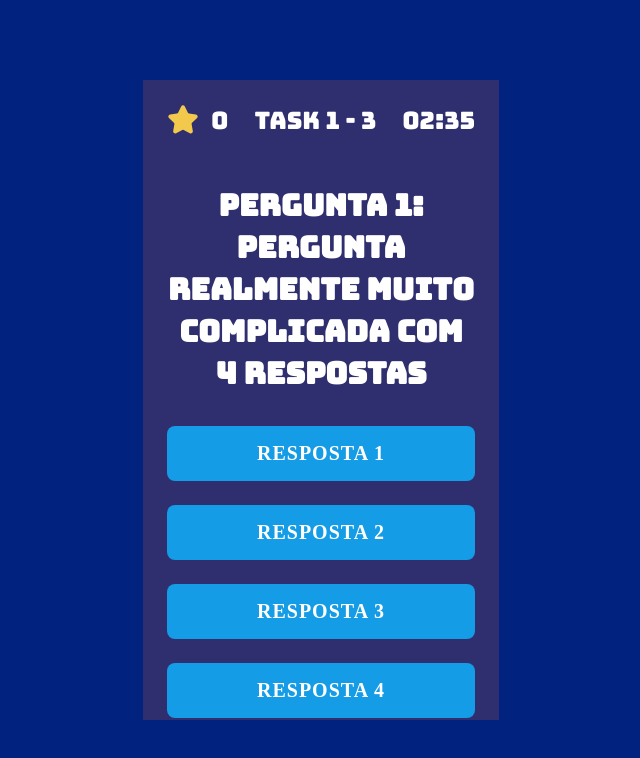
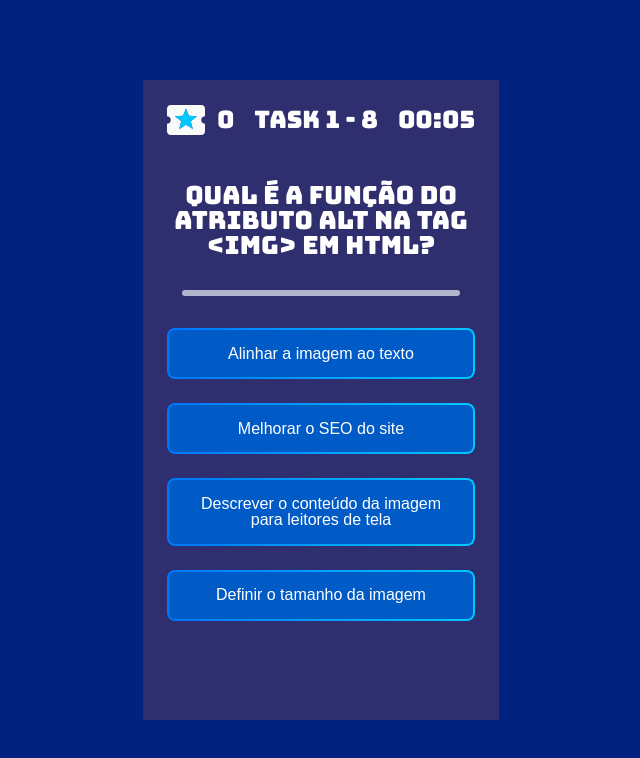
Before and after one commit to marcoskrgr/frontend, a React (Vite) app: page /quiz in a window 1280 px wide. Shown: the top 758 px of the page, without its empty margins (319-959 px from the left). Built offline with nearby package versions, Linux system fonts and the light colour scheme.

Commit message:
QUIZ-13 - Implementção do timer juntamente com a contagem de pontos, com leves ajustes no css

```diff
--- a/src/components/Quiz/index.jsx
+++ b/src/components/Quiz/index.jsx
@@ -1,44 +1,103 @@
-import { Star } from "lucide-react";
-import { useState } from "react";
+import { useState, useEffect } from "react";
 import classNames from "classnames";
 import styles from "./style.module.css";
+import Vector from "../../assets/vector.svg";
 
 export const QuizScreen = () => {
   const [currentQuestion, setCurrentQuestion] = useState(0);
   const [selectedAnswer, setSelectedAnswer] = useState(null);
   const [showFeedback, setShowFeedback] = useState(false);
   const [score, setScore] = useState(0);
+  const [timer, setTimer] = useState(0);
+
+  useEffect(() => {
+    const countdown = setInterval(() => {
+      setTimer((prev) => {
+        return prev + 1;
+      });
+    }, 1000);
+
+    return () => clearInterval(countdown);
+  }, []);
+
+  const minutes = String(Math.floor(timer / 60)).padStart(2, "0");
+  const seconds = String(timer % 60).padStart(2, "0");
 
 const questions = [
   {
-      question: "PERGUNTA 1: PERGUNTA REALMENTE MUITO COMPLICADA COM 4 RESPOSTAS",
+    question: "Qual é a função do atributo alt na tag <img> em HTML?",
     answers: [
-        { text: "RESPOSTA 1", isCorrect: false },
-        { text: "RESPOSTA 2", isCorrect: false },
-        { text: "RESPOSTA 3", isCorrect: false },
-        { text: "RESPOSTA 4", isCorrect: true },
+      { text: "Alinhar a imagem ao texto", isCorrect: false },
+      { text: "Melhorar o SEO do site", isCorrect: false },
+      { text: "Descrever o conteúdo da imagem para leitores de tela", isCorrect: true },
+      { text: "Definir o tamanho da imagem", isCorrect: false },
     ],
   },
   {
-      question: "PERGUNTA 2: OUTRA PERGUNTA COM 4 RESPOSTAS",
+    question: "Qual a diferença principal entre class e id no CSS?",
     answers: [
-        { text: "RESPOSTA A", isCorrect: false },
-        { text: "RESPOSTA B", isCorrect: false },
-        { text: "RESPOSTA C", isCorrect: false },
-        { text: "RESPOSTA D", isCorrect: true },
+      { text: "class permite estilizar apenas um elemento; id pode ser usado em vários elementos", isCorrect: false },
+      { text: "class é utilizado apenas em JavaScript; id apenas em CSS", isCorrect: false },
+      { text: "class pode ser reutilizada em vários elementos; id deve ser único na página", isCorrect: true },
+      { text: "class tem prioridade maior que id", isCorrect: false },
     ],
   },
   {
-      question: "PERGUNTA 3: MAIS UMA PERGUNTA PARA TESTE",
+    question: "O que faz a propriedade CSS flex-wrap no Flexbox?",
     answers: [
-        { text: "OPÇÃO 1", isCorrect: false },
-        { text: "OPÇÃO 2", isCorrect: false },
-        { text: "OPÇÃO 3", isCorrect: false },
-        { text: "OPÇÃO 4", isCorrect: true },
+      { text: "Define a direção dos itens flexíveis", isCorrect: false },
+      { text: "Controla se os itens flexíveis podem quebrar em várias linhas", isCorrect: true },
+      { text: "Ajusta automaticamente a largura dos itens para caber no contêiner", isCorrect: false },
+      { text: "Alinha verticalmente os itens no contêiner", isCorrect: false },
     ],
   },
-    // mais perguntas perguntas aqui kk
+  {
+    question: "Qual é o resultado de typeof NaN em JavaScript?",
+    answers: [
+      { text: "\"undefined\"", isCorrect: false },
+      { text: "\"object\"", isCorrect: false },
+      { text: "\"number\"", isCorrect: true },
+      { text: "\"NaN\"", isCorrect: false },
+    ],
+  },
+  {
+    question: "O que o método Array.prototype.map() faz em JavaScript?",
+    answers: [
+      { text: "Altera o array original aplicando uma função a cada elemento", isCorrect: false },
+      { text: "Filtra elementos que satisfazem uma condição", isCorrect: false },
+      { text: "Ordena os elementos do array", isCorrect: false },
+      { text: "Cria um novo array com o resultado de uma função aplicada a cada elemento", isCorrect: true },
+    ],
+  },
+  {
+    question: "Para que serve o hook useEffect no React?",
+    answers: [
+      { text: "Gerenciar estado em componentes de classe", isCorrect: false },
+      { text: "Executar efeitos colaterais (fetch de dados, timers, manipulação do DOM) após a renderização", isCorrect: true },
+      { text: "Criar referências a elementos DOM", isCorrect: false },
+      { text: "Renderizar listas de forma otimizada", isCorrect: false },
+    ],
+  },
+  {
+    question: "Qual a principal diferença no escopo entre var e let em JavaScript?",
+    answers: [
+      { text: "var é block-scoped; let é function-scoped", isCorrect: false },
+      { text: "var é function-scoped (ou global); let é block-scoped", isCorrect: true },
+      { text: "var não pode ser reatribuída; let pode", isCorrect: false },
+      { text: "Não há diferença de escopo, apenas de hoisting", isCorrect: false },
+    ],
+  },
+  {
+    question: "O que acontece quando um formulário HTML dispara o evento submit?",
+    answers: [
+      { text: "Dispara imediatamente o envio sem validação", isCorrect: false },
+      { text: "Aciona o evento submit no próprio <form> antes de qualquer submissão efetiva, podendo ser interceptado", isCorrect: true },
+      { text: "Executa sempre o método form.submit() do DOM", isCorrect: false },
+      { text: "Somente valida o formulário, sem disparar evento", isCorrect: false },
+    ],
+  },
 ];
+
 
   const handleAnswerClick = (index) => {
     if (showFeedback) return;
@@ -57,9 +116,9 @@ export const QuizScreen = () => {
     if (next < questions.length) {
       setCurrentQuestion(next);
     } else {
-      // opcional: reiniciar do início ou mostrar resultado paia
       setCurrentQuestion(0);
       setScore(0);
+      setTimer(0);
     }
     setSelectedAnswer(null);
     setShowFeedback(false);
@@ -67,7 +126,7 @@ export const QuizScreen = () => {
 
   const getButtonClass = (answer, index) => {
     if (!showFeedback) {
-      return styles["answer-button"];
+      return classNames(styles["answer-button"], styles["gradient-border"]);
     }
     if (index === selectedAnswer) {
       return classNames(
@@ -89,17 +148,18 @@ export const QuizScreen = () => {
     <div className={styles["quiz-container"]}>
       <header className={styles["quiz-header"]}>
         <div className={styles["score-container"]}>
-          <Star className={styles["score-icon"]} />
+          <img src={Vector} alt="Score Icon" />
           <span className={styles["score-text"]}>{score}</span>
         </div>
         <div className={styles["task-text"]}>
           TASK {currentQuestion + 1} - {questions.length}
         </div>
-        <div className={styles["timer-text"]}>02:35</div>
+        <div className={styles["timer-text"]}> {minutes}:{seconds}</div>
       </header>
 
       <main className={styles["quiz-main"]}>
         <h1 className={styles["quiz-question"]}>{questionObj.question}</h1>
+        <div className={styles["quiz-line"]}></div>
 
         <div className={styles["answers-container"]}>
           {questionObj.answers.map((ans, idx) => (
@@ -109,7 +169,9 @@ export const QuizScreen = () => {
               disabled={showFeedback}
               className={getButtonClass(ans, idx)}
             >
+              <p>
                 {ans.text}
+              </p>
             </button>
           ))}
         </div>
--- a/src/components/Quiz/style.module.css
+++ b/src/components/Quiz/style.module.css
@@ -49,11 +49,28 @@
 }
 
 .quiz-question {
-  font-size: 1.875rem;
-  text-align: center;
+  font-size: 25px;
+  color: #FFFFFF;
   margin-bottom: 2rem;
   line-height: 1.4;
   max-width: 100%;
+  overflow-wrap: break-word;
+  word-break: break-word;
+  font-family: Bungee;
+  font-weight: 400;
+  line-height: 100%;
+  letter-spacing: 0%;
+  text-align: center;
+  vertical-align: middle;
+}
+
+.quiz-line {
+  width: 90%;
+  height: 1px;
+  background-color: #B3B5CC;
+  margin: 0 0 2rem 0;
+  border: 3px solid #B3B5CC;
+  border-radius: 0.5rem;
 }
 
 .answers-container {
@@ -64,18 +81,38 @@
 }
 
 .answer-button {
+  position: relative;
   width: 100%;
   padding: 1rem 1.5rem;
-  background-color: #149CE6;
+  background-color: #005BC7;
   border: none;
   border-radius: 0.5rem;
   color: #FFFFFF;
-  font-size: 1.25rem;
-  font-weight: bold;
-  font-family: 'Press Start 2P', cursive;
-  letter-spacing: 0.05em;
   cursor: pointer;
   transition: background-color 0.2s, transform 0.1s;
+  vertical-align: middle;
+  overflow: visible;
+}
+
+.answer-button::after {
+  content: "";
+  position: absolute;
+  top: 0;
+  left: 0;
+  right: 0;
+  bottom: 0;
+  border-radius: 0.5rem;
+  padding: 2px;
+  background: linear-gradient(90deg, #0075FF, #00C8FF);
+  -webkit-mask:
+      linear-gradient(#fff 0 0) content-box,
+      linear-gradient(#fff 0 0);
+  mask:
+      linear-gradient(#fff 0 0) content-box,
+      linear-gradient(#fff 0 0);
+  mask-composite: exclude;
+  -webkit-mask-composite: destination-out;
+  z-index: 1;
 }
 
 .answer-button:hover:not(:disabled) {
@@ -106,6 +143,17 @@
   opacity: 0.6;
 }
 
+.answer-button p {
+  margin: 0.1rem 0;
+  line-height: 1.2;
+  font-family: 'Bungee Color', sans-serif;
+  font-weight: 400;
+  font-size: 16px;
+  line-height: 100%;
+  letter-spacing: 0%;
+  text-align: center;
+}
+
 .next-button {
   margin-top: 2rem;
   padding: 0.75rem 1.5rem;
@@ -125,3 +173,11 @@
   background-color: #d4b846;
   transform: translateY(-2px);
 }
+
+
+.answer-button {
+  transition: border-color 0.2s, background 0.2s, transform 0.1s;
+}
+.answer-button:active {
+  transform: scale(0.98);
+}
```
Lines whose indentation alone changed are shown as unchanged.
